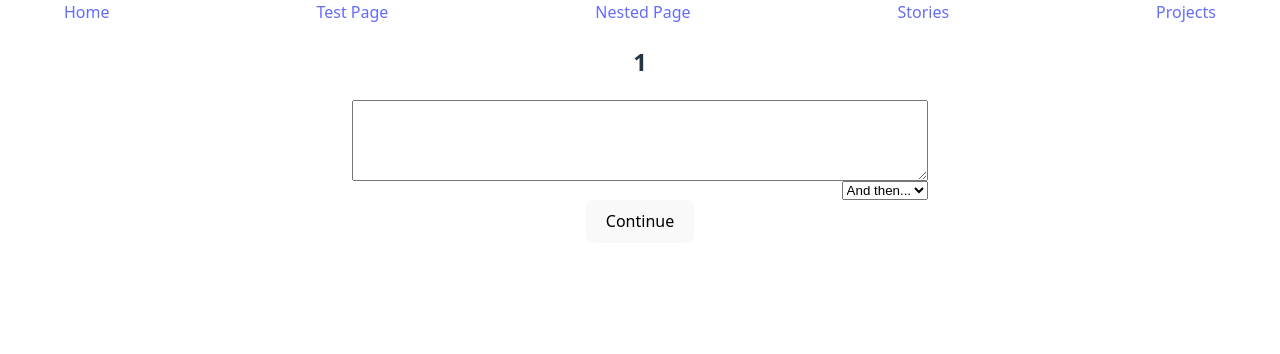
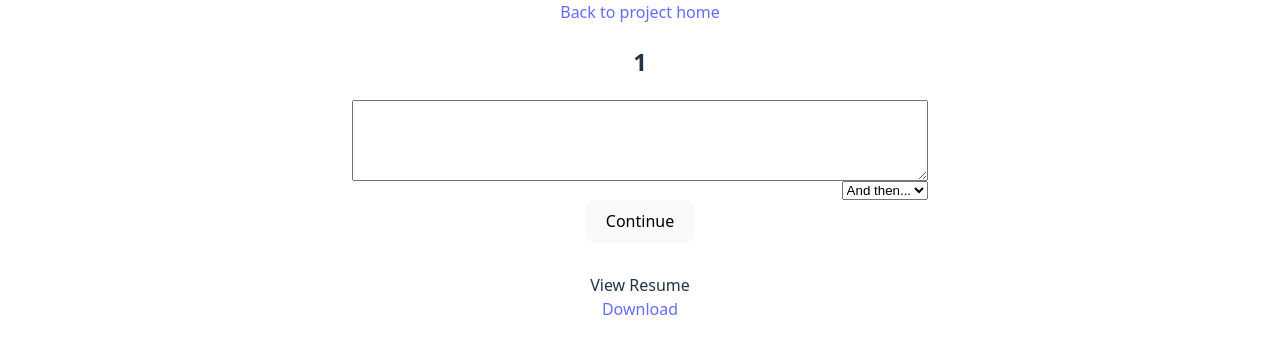
Before and after one commit to Raymanreed/Portfolio, a React (Vite) app: page /#/projects/storyboard in a window 1280 px wide. Shown: the top 354 px of the page. Built offline with nearby package versions, Linux system fonts and the light colour scheme.

Commit message:
moving things around

```diff
--- a/index.html
+++ b/index.html
@@ -4,7 +4,7 @@
     <meta charset="UTF-8" />
     <link rel="icon" type="image/svg+xml" href="/vite.svg" />
     <meta name="viewport" content="width=device-width, initial-scale=1.0" />
-    <title>resume-website</title>
+    <title>Reed's Portfolio</title>
   </head>
   <body>
     <div id="root"></div>
--- a/src/App.css
+++ b/src/App.css
@@ -19,8 +19,13 @@ body {
   display: flex;
   flex-flow: row nowrap;
   overflow-x: scroll;
-  justify-content: space-between;
+  justify-content: center;
   width: 100vw;
+}
+
+.footer-container {
+  padding-top: 30px;
+  position: relative;
 }
 
 .resume-renderContainer {
--- a/src/App.tsx
+++ b/src/App.tsx
@@ -1,12 +1,14 @@
 import { Outlet } from 'react-router'
 import './App.css'
 import Headband from './components/headband'
+import FooterComponent from './components/footerComponent'
 
 function App() {
   return (
     <div>
       <Headband />
       <Outlet />
+      <FooterComponent />
     </div>
   )
 }
--- a/src/pages/basePage.tsx
+++ b/src/components/footerComponent.tsx
@@ -8,12 +8,11 @@ pdfjs.GlobalWorkerOptions.workerSrc = new URL(
     import.meta.url,
   ).toString();
 
-function BasePage() {
+function FooterComponent() {
     const [displayResume, setDisplayResume] = useState<Boolean>(false);
 
     return (
-        <>
-            <h2>This is the base page</h2>
+        <div className="footer-container">
             <div onClick={() => {setDisplayResume(!displayResume)}}>
                 {!displayResume ? 'View Resume' : 'Hide'}
             </div>
@@ -30,8 +29,8 @@ function BasePage() {
                 </div>
             }
             <a href={resume} download>Download</a>
-        </>
+        </div>
     )
 }
 
-export default BasePage;
+export default FooterComponent;
--- a/src/components/headband.tsx
+++ b/src/components/headband.tsx
@@ -5,28 +5,8 @@ function Headband() {
         <div className="headband-bar">
             <nav className="headband-item-container">
                 <div className="headband-item-1 home-link headband-nav-item">
-                    <NavLink to="/Portfolio">
-                        Home
-                    </NavLink>
-                </div>
-                <div className="headband-item-2 headband-nav-item">
-                    <NavLink to="test">
-                        Test Page
-                    </NavLink>
-                </div>
-                <div className="headband-item-3 headband-nav-item">
-                    <NavLink to="nested">
-                        Nested Page
-                    </NavLink>
-                </div>
-                <div className="headband-item-4 stories-link headband-nav-item">
-                    <NavLink to="stories">
-                        Stories
-                    </NavLink>
-                </div>
-                <div className="headband-item-5 project-link headband-nav-item">
-                    <NavLink to="projects">
-                        Projects
+                    <NavLink to="/Projects">
+                        Back to project home
                     </NavLink>
                 </div>
             </nav>
--- a/src/components/pageNavigation.tsx
+++ b/src/components/pageNavigation.tsx
@@ -1,10 +1,5 @@
 import { HashRouter, Route, Routes } from "react-router";
 import App from '../App.tsx'
-import TestPage from '../pages/testPages.tsx'
-import NestedTestPage from '../pages/nestedTestPage.tsx'
-import StoryHome from '../pages/stories/storyHome.tsx'
-import BasePage from "../pages/basePage.tsx";
-import TestStoryPage from "../pages/stories/testStoryPage.tsx";
 import ProjectHome from "../pages/projects/projectHome.tsx";
 import LoopDemoPage from "../pages/projects/loopingDemoPage.tsx";
 import FauxMemorial from "../pages/projects/fauxMemorialPage.tsx";
@@ -16,13 +11,6 @@ function PageNavigation() {
             <HashRouter>
                 <Routes>
                     <Route element={<App />} path="/">
-                        <Route index path="Portfolio" element={<BasePage />} />
-                        <Route path="test" element={<TestPage />} />
-                        <Route path="nested" element={<NestedTestPage />} />
-                        <Route path="stories">
-                            <Route index element={<StoryHome />} />
-                            <Route path="test-story" element={<TestStoryPage />} />
-                        </Route>
                         <Route path="projects">
                             <Route index element={<ProjectHome />} />
                             <Route path="loops" element={<LoopDemoPage />} />
--- a/src/pages/projects/projectHome.tsx
+++ b/src/pages/projects/projectHome.tsx
@@ -3,7 +3,7 @@ import { NavLink } from "react-router";
 function ProjectHome() {
     return (
         <div>
-            <h1>This is the homepage for projects to show off my skills</h1>
+            <h2>Here are some projects I've worked on. Some basic, some fancy.</h2>
             <div className="project-navigation-container">
                 <NavLink to="loops" className={"project-navigation"}>Loops and iteration demo's</NavLink>
                 <NavLink to="memorial"className={"project-navigation"}>RIP</NavLink>
```
Also changed, not shown: src/components/homeLink.tsx (deleted, +0 -15 lines), src/pages/waitingRoom/nestedTestPage.tsx (renamed from src/pages/nestedTestPage.tsx), src/pages/waitingRoom/stories/storyHome.tsx (renamed from src/pages/stories/storyHome.tsx), src/pages/waitingRoom/stories/testStoryPage.tsx (renamed from src/pages/stories/testStoryPage.tsx), src/pages/waitingRoom/testPages.tsx (renamed from src/pages/testPages.tsx), 5 other files (tests, documents, lock files or other folders).
